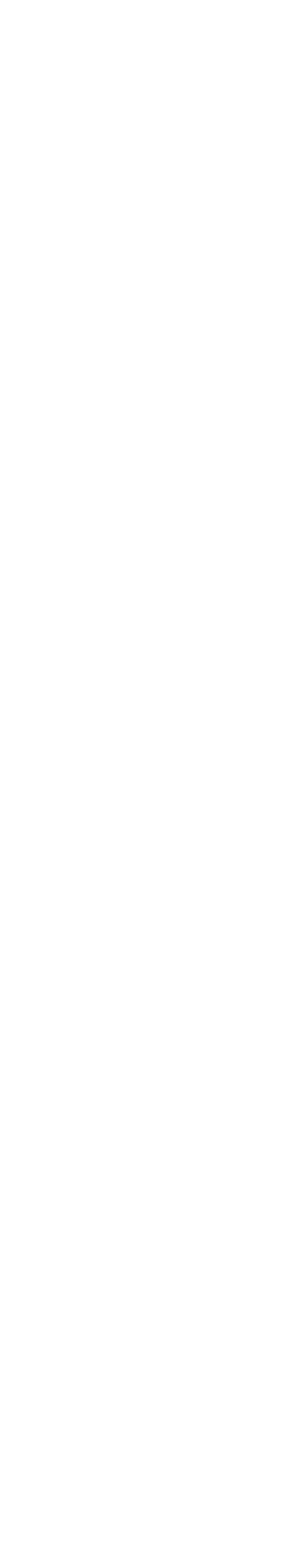
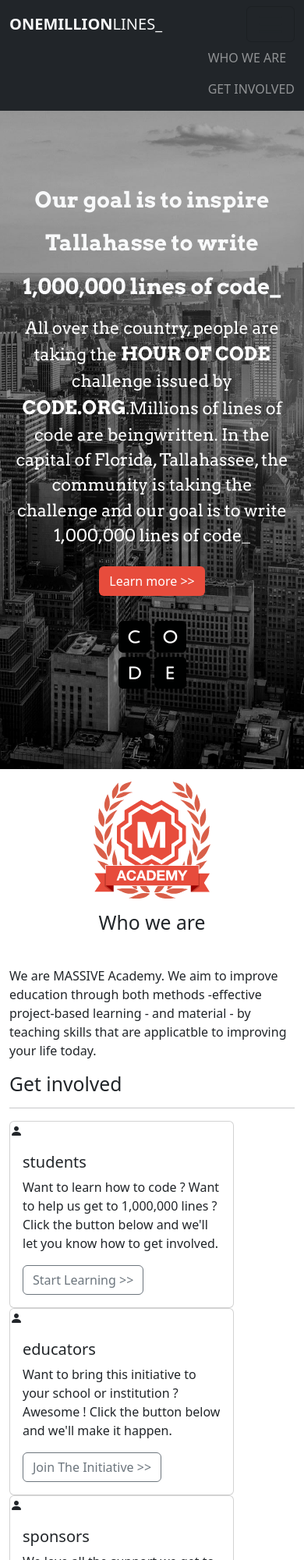
Before and after one commit to IslemFou/oneMillionLines, a plain HTML site: page index.html in a window 390 px wide. Shown: the top 2000 px of the page at 78% size. Before the commit the page ends 844 px from the top, so only its background shows below. Drawn offline with nearby package versions, Linux system fonts and the light colour scheme; a web font is replaced by a local one.

Commit message:
page index et page Who we are

```diff
--- a/assets/js/scripts.js
+++ b/assets/js/scripts.js
@@ -1 +1 @@
-alert("js est connecté");
+// alert("js est connecté");
--- a/assets/style/style.css
+++ b/assets/style/style.css
@@ -0,0 +1,61 @@
+@import url("https://fonts.googleapis.com/css2?family=Arvo:ital,wght@0,400;0,700;1,400;1,700&family=Tsukimi+Rounded&display=swap");
+
+* {
+  box-sizing: border-box;
+  /* overflow: hidden; */
+  margin: 0;
+  padding: 0;
+}
+
+:root {
+  --orange: #e74c3c;
+}
+
+.btn-orange {
+  background-color: var(--orange) !important;
+  color: white !important;
+}
+
+/* Arvo font */
+.arvo-bold {
+  font-family: "Arvo", serif;
+  font-weight: 700;
+  font-style: normal;
+}
+.arvo-regular {
+  font-family: "Arvo", serif;
+  font-weight: 400;
+  font-style: normal;
+}
+
+/* ------------- index ------------- */
+
+header {
+  .landing {
+    min-height: 100vh;
+    background-image: url("../img/hero-image.jpg");
+    background-size: cover;
+    background-position: center;
+    background-repeat: no-repeat;
+  }
+
+  span {
+    font-size: 1.5rem;
+    font-weight: 700;
+    color: white;
+    text-transform: uppercase;
+  }
+
+  h1 {
+    font-weight: 200rem !important;
+  }
+}
+
+main {
+  /* h2 {
+  } */
+
+  .card {
+    width: 18rem;
+  }
+}
--- a/index.html
+++ b/index.html
@@ -4,14 +4,164 @@
     <meta charset="UTF-8" />
     <meta name="viewport" content="width=device-width, initial-scale=1.0" />
     <title>OneMillionLines</title>
+    <!-- Custom CSS link -->
     <link rel="stylesheet" href="assets/style/style.css" />
+    <!-- Bootstrap link -->
+    <link
+      href="https://cdn.jsdelivr.net/npm/bootstrap@5.3.3/dist/css/bootstrap.min.css"
+      rel="stylesheet"
+      integrity="sha384-QWTKZyjpPEjISv5WaRU9OFeRpok6YctnYmDr5pNlyT2bRjXh0JMhjY6hW+ALEwIH"
+      crossorigin="anonymous"
+    />
+    <!-- Bootstrap icons link -->
+    <link
+      rel="stylesheet"
+      href="https://cdn.jsdelivr.net/npm/bootstrap-icons@1.11.3/font/bootstrap-icons.min.css"
+    />
   </head>
   <body>
     <header>
-      <nav></nav>
+      <nav class="navbar navbar-expand-lg bg-dark">
+        <div class="container">
+          <a class="navbar-brand text-light" href="#"
+            ><strong>ONEMILLION</strong>LINES_</a
+          >
+          <button
+            class="navbar-toggler text-light"
+            type="button"
+            data-bs-toggle="collapse"
+            data-bs-target="#navbarNav"
+            aria-controls="navbarNav"
+            aria-expanded="false"
+            aria-label="Toggle navigation"
+          >
+            <span class="navbar-toggler-icon"></span>
+          </button>
+
+          <div
+            class="collapse navbar-collapse d-flex justify-content-end"
+            id="navbarNav"
+          >
+            <ul class="navbar-nav">
+              <li class="nav-item">
+                <a
+                  class="nav-link active text-white-50"
+                  aria-current="page"
+                  href="#"
+                  >WHO WE ARE</a
+                >
+              </li>
+              <li class="nav-item">
+                <a class="nav-link text-white-50" href="#">GET INVOLVED</a>
+              </li>
+            </ul>
+          </div>
+        </div>
+      </nav>
+      <!--Landing section -->
+      <section
+        class="landing d-flex justify-content-center align-items-center flex-column"
+      >
+        <div class="container col-12 p-3 d-flex justify-content-center
+        align-items-center flex-column align-content-center">
+        <h1 class="text-light text-center lh-lg arvo-bold">
+          Our goal is to inspire Tallahasse to write 1,000,000 lines of code_
+        </h1>
+        <p class="text-center text-white arvo-regular fs-4">
+          All over the country, people are taking the <span>hour of code</span> challenge
+          issued by <span>CODE.org</span>.Millions of lines of code are beingwritten. In the
+          capital of Florida, Tallahassee, the community is taking the challenge
+          and our goal is to write 1,000,000 lines of code_
+        </p>
+        <button class="btn btn-orange mt-2 m-3">
+          Learn more >>
+        </button>
+        <img
+          src="./assets/img/code.png"
+          alt="image code"
+          class="p-3 mx-auto"
+        />
+      </section>
     </header>
-    <main></main>
-    <footer></footer>
+    <main>
+      <section>
+        <div class="container d-flex justify-content-center align-items-center flex-column">
+          <img src="./assets/img/academy-brand-med.png" alt="image academy-brand-med" class="p-3" />
+          <h2>Who we are</h2>
+          <hr>
+          <p>We are MASSIVE Academy. We aim to improve education through both methods -effective project-based learning - and material - by teaching skills that are applicatble to improving your life today.</p>
+        </div>
+      </section>
+      <section>
+        <div class="container">
+          <h2>Get involved</h2>
+          <hr>
+          <div>
+            <!-- card 1 -->
+            <div class="card">
+              <div class="person">
+                <i class="bi bi-person-fill"></i>
+              </div>
+              <div class="card-body">
+                <h5 class="card-title">students</h5>
+                <p class="card-text">Want to learn how to code ? Want to help us get to 1,000,000 lines ? Click the button below and we'll let you know how to get involved.</p>
+                <a href="#" class="btn btn-outline-secondary">Start Learning >></a>
+              </div>
+            </div>
+            <!-- card  2-->
+            <div class="card">
+              <div class="person">
+                <i class="bi bi-person-fill"></i>
+              </div>
+              <div class="card-body">
+                <h5 class="card-title">educators</h5>
+                <p class="card-text">Want to bring this initiative to your school or institution ? Awesome ! Click the button below and we'll make it happen.</p>
+                <a href="#" class="btn btn-outline-secondary">Join The Initiative >></a>
+              </div>
+            </div>
+            <!-- card 3 -->
+            <div class="card">
+              <div class="person">
+                <i class="bi bi-person-fill"></i>
+              </div>
+              <div class="card-body">
+                <h5 class="card-title">sponsors</h5>
+                <p class="card-text">We love all the support we get to help host events and empower lives with coding knowledge. Click to get involved. </p>
+                <a href="#" class="btn btn-outline-secondary">Give Support >></a>
+              </div>
+            </div>
+
+          </div>
+        </div>
+      </section>
+    </main>
+    <footer>
+      <div>
+        <a class="navbar-brand text-light" href="#"
+            ><strong>ONEMILLION</strong>LINES_</a
+          >
+          <p>One community_One Million Lines of Codes_ </p>
+      </div>
+    </footer>
+
+    <!-- Bootstrap JS link -->
+    <script
+      src="https://cdn.jsdelivr.net/npm/bootstrap@5.3.3/dist/js/bootstrap.bundle.min.js"
+      integrity="sha384-YvpcrYf0tY3lHB60NNkmXc5s9fDVZLESaAA55NDzOxhy9GkcIdslK1eN7N6jIeHz"
+      crossorigin="anonymous"
+    ></script>
+    <!-- Bootstrap popper links -->
+    <script
+      src="https://cdn.jsdelivr.net/npm/@popperjs/core@2.11.8/dist/umd/popper.min.js"
+      integrity="sha384-I7E8VVD/ismYTF4hNIPjVp/Zjvgyol6VFvRkX/vR+Vc4jQkC+hVqc2pM8ODewa9r"
+      crossorigin="anonymous"
+    ></script>
+    <script
+      src="https://cdn.jsdelivr.net/npm/bootstrap@5.3.3/dist/js/bootstrap.min.js"
+      integrity="sha384-0pUGZvbkm6XF6gxjEnlmuGrJXVbNuzT9qBBavbLwCsOGabYfZo0T0to5eqruptLy"
+      crossorigin="anonymous"
+    ></script>
+    <!-- Custom JS link -->
     <script src="./assets/js/scripts.js"></script>
   </body>
 </html>
```
Also changed, not shown: who_we_are.html (added, +85 -0 lines), assets/consignes/text.txt, assets/img/academy-brand-med.png (added), assets/img/code.png (added), assets/img/hero-image.jpg (added), assets/img/one-million-bottom-brand.png (added), assets/img/team1.jpg (added), assets/img/team2.jpg (added), assets/img/team3.jpg (added), assets/img/team4.jpg (added), assets/img/top-logo.png (added), 1 other file.
